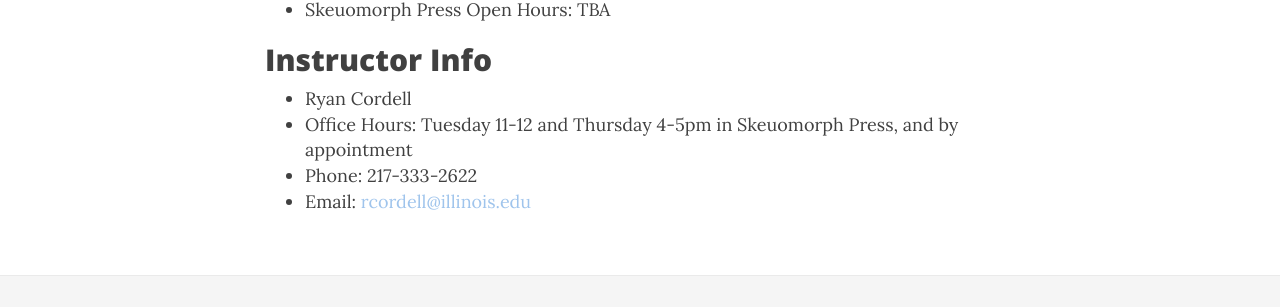
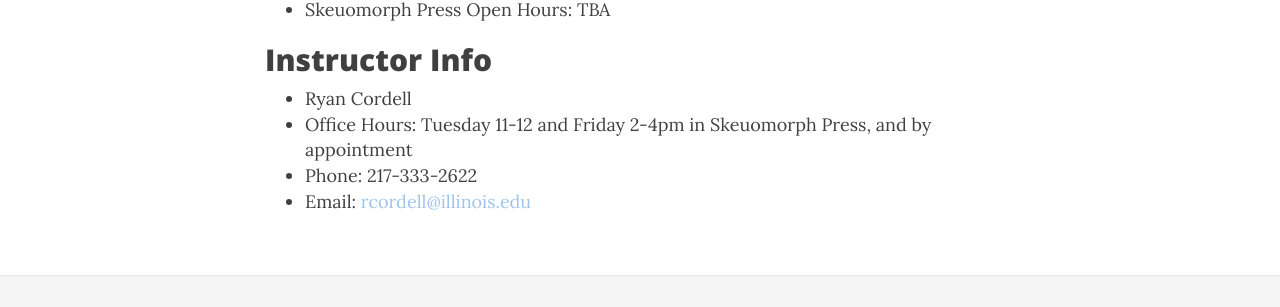
Before and after one commit to rccordell/s23bbb, a Jekyll site: the page built from index.md, in a window 1280 px wide and 900 px high, scrolled down 902 px. Shown: the part 391-698 px from the top of the window. Built offline with Jekyll 4.4.1, drawn with Linux system fonts in a browser that asks for light colours; nearby versions of some CDN libraries; some web fonts are replaced.

Commit message:
office hours update

```diff
--- a/index.md
+++ b/index.md
@@ -24,6 +24,6 @@ What is a book, and what might it become? This studio-based course will be a his
 ## Instructor Info
 
 + Ryan Cordell
-+ Office Hours: Tuesday 11-12 and Thursday 4-5pm in Skeuomorph Press, and by appointment
++ Office Hours: Tuesday 11-12 and Friday 2-4pm in Skeuomorph Press, and by appointment
 + Phone: 217-333-2622
 + Email: [rcordell@illinois.edu](mailto:rcordell@illinois.edu)
```
Also changed, not shown: policies.md (+1 -1 lines).
